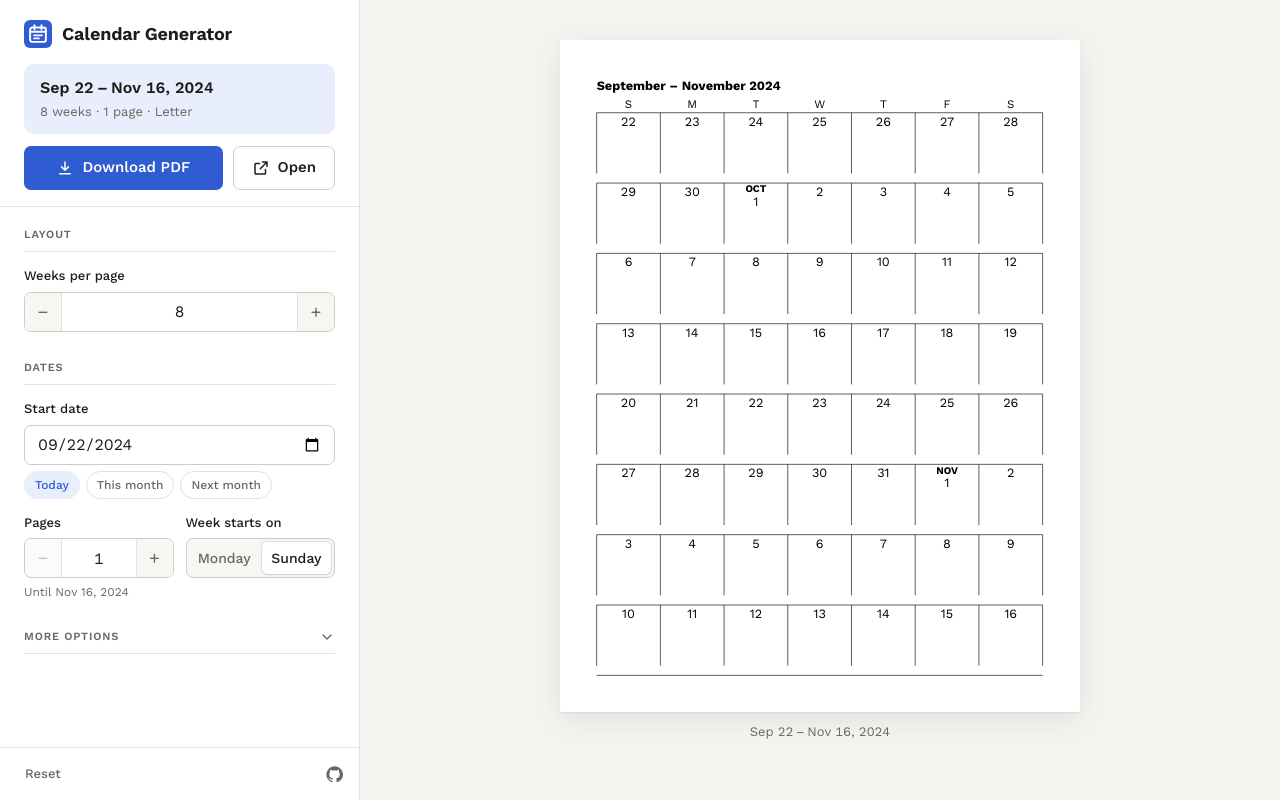
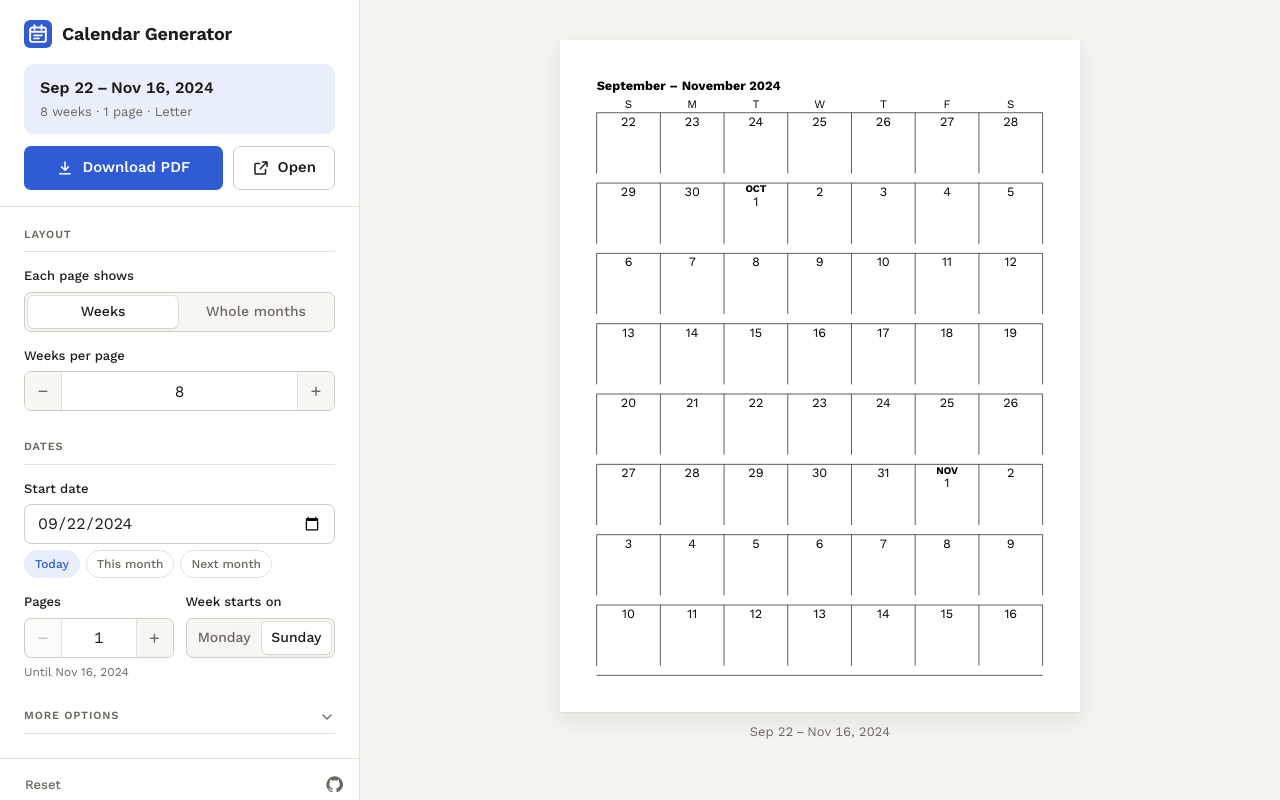
Before and after one commit to lukasondrejka/calendar-generator, a React (Vite) app: page / in a window 1280 px wide. Built offline with nearby package versions, Linux system fonts and the light colour scheme.

Commit message:
Add whole months layout

```diff
--- a/src/calendar.ts
+++ b/src/calendar.ts
@@ -13,12 +13,27 @@ export const WEEK_NUMBER_WIDTH = 0.8;
 export interface CalendarPage {
   firstDay: Date; // first day of the first row
   weeks: number;
+  // Days belonging to the page; other days in the first and last row are dimmed
   rangeStart: Date;
   rangeEnd: Date;
 }
 
-export const buildPages = ({ weeksPerPage, startOnDate, startWeekOn, pageCount }: Settings): CalendarPage[] => {
-  const firstDay = firstDayOfWeek(parseDate(startOnDate), startWeekOn === 'Sunday');
+const lastDayOfMonth = (date: Date): Date =>
+  new Date(date.getFullYear(), date.getMonth() + 1, 0);
+
+const weekRows = (start: Date, end: Date, startsOnSunday: boolean): number => {
+  const first = firstDayOfWeek(start, startsOnSunday);
+  const last = firstDayOfWeek(end, startsOnSunday);
+  // Rounded, because a daylight saving change makes a week an hour shorter or longer
+  return Math.round((last.getTime() - first.getTime()) / (7 * 24 * 60 * 60 * 1000)) + 1;
+};
+
+export const buildPages = ({ pagination, weeksPerPage, monthsPerPage, startOnDate, startWeekOn, pageCount }: Settings): CalendarPage[] => {
+  const startsOnSunday = startWeekOn === 'Sunday';
+  const start = parseDate(startOnDate);
+
+  if (pagination === 'weeks') {
+    const firstDay = firstDayOfWeek(start, startsOnSunday);
     return Array.from({ length: pageCount }, (_, index) => {
       const pageStart = addDays(firstDay, index * weeksPerPage * 7);
       return {
@@ -28,4 +43,19 @@ export const buildPages = ({ weeksPerPage, startOnDate, startWeekOn, pageCount }
         rangeEnd: addDays(pageStart, weeksPerPage * 7 - 1),
       };
     });
+  }
+
+  // Whole months, starting with the month of the start date (two months take at most 10 rows)
+  let month = new Date(start.getFullYear(), start.getMonth(), 1);
+  return Array.from({ length: pageCount }, () => {
+    const rangeStart = month;
+    const rangeEnd = lastDayOfMonth(new Date(month.getFullYear(), month.getMonth() + monthsPerPage - 1, 1));
+    month = addDays(rangeEnd, 1);
+    return {
+      firstDay: firstDayOfWeek(rangeStart, startsOnSunday),
+      weeks: weekRows(rangeStart, rangeEnd, startsOnSunday),
+      rangeStart,
+      rangeEnd,
     };
+  });
+};
--- a/src/components/Sidebar.tsx
+++ b/src/components/Sidebar.tsx
@@ -1,7 +1,7 @@
 import React from 'react';
 import './Sidebar.css';
 import { limits, locales } from '../settings';
-import type { PageSize, Settings, Units, WeekStart } from '../settings';
+import type { PageSize, Pagination, Settings, Units, WeekStart } from '../settings';
 import { paperSizes } from '../calendar';
 import type { CalendarPage } from '../calendar';
 import { formatDate, formatDateRange, MAX_YEAR, MIN_YEAR, toDateString } from '../utils/date';
@@ -32,12 +32,13 @@ const Sidebar: React.FC<{
   onOpen: () => void;
 }> = ({ settings, pages, update, reset, busy, error, onDownload, onOpen }) => {
   const {
-    weeksPerPage, startOnDate, startWeekOn, pageCount,
+    pagination, weeksPerPage, monthsPerPage, startOnDate, startWeekOn, pageCount,
     title, pageSize, margin, units, locale, shadeWeekends, showWeekNumbers,
   } = settings;
 
   const startDate = pages[0].rangeStart;
   const endDate = pages[pages.length - 1].rangeEnd;
+  const months = (endDate.getFullYear() - startDate.getFullYear()) * 12 + endDate.getMonth() - startDate.getMonth() + 1;
 
   const toUnits = (lengthCm: number, step: number) => roundTo(units === 'in' ? cmToIn(lengthCm) : lengthCm, step);
   const paper = paperSizes[pageSize];
@@ -55,7 +56,7 @@ const Sidebar: React.FC<{
       <div className="summary" aria-live="polite">
         <span className="summary-range">{formatDateRange(startDate, endDate)}</span>
         <span className="summary-meta">
-          {plural(weeksPerPage * pageCount, 'week')}
+          {pagination === 'weeks' ? plural(weeksPerPage * pageCount, 'week') : plural(months, 'month')}
           {' '}· {plural(pageCount, 'page')} · {pageSize}
         </span>
       </div>
@@ -85,6 +86,15 @@ const Sidebar: React.FC<{
       <div className="sidebar-body">
         <section className="panel">
           <h2>Layout</h2>
+          <Segmented<Pagination>
+            name="pagination"
+            label="Each page shows"
+            options={['weeks', 'months']}
+            labels={{ weeks: 'Weeks', months: 'Whole months' }}
+            value={pagination}
+            onChange={(value) => update({ pagination: value })}
+          />
+          {pagination === 'weeks' ? (
             <NumberField
               id="weeksPerPage"
               label="Weeks per page"
@@ -92,6 +102,15 @@ const Sidebar: React.FC<{
               {...limits.weeksPerPage}
               onChange={(value) => update({ weeksPerPage: value })}
             />
+          ) : (
+            <Segmented<'1' | '2'>
+              name="monthsPerPage"
+              label="Months per page"
+              options={['1', '2']}
+              value={String(monthsPerPage) as '1' | '2'}
+              onChange={(value) => update({ monthsPerPage: Number(value) as 1 | 2 })}
+            />
+          )}
         </section>
 
         <section className="panel">
@@ -118,6 +137,9 @@ const Sidebar: React.FC<{
                 </button>
               ))}
             </div>
+            {pagination === 'months' && (
+              <small className="hint">The calendar starts with the month of this date.</small>
+            )}
           </div>
           <div className="field-row">
             <NumberField
--- a/src/settings.ts
+++ b/src/settings.ts
@@ -5,9 +5,12 @@ import { clamp, cmToIn, inToCm, roundTo } from './utils/units';
 export type PageSize = 'A4' | 'Letter';
 export type WeekStart = 'Monday' | 'Sunday';
 export type Units = 'cm' | 'in';
+export type Pagination = 'weeks' | 'months';
 
 export interface Settings {
+  pagination: Pagination;
   weeksPerPage: number;
+  monthsPerPage: 1 | 2;
   startOnDate: string;
   startWeekOn: WeekStart;
   pageCount: number;
@@ -63,7 +66,9 @@ const defaultSettings = (): Settings => {
   const letter = LETTER_REGIONS.includes(region);
 
   return {
+    pagination: 'weeks',
     weeksPerPage: 8,
+    monthsPerPage: 1,
     startOnDate: todayAsString(),
     startWeekOn: letter ? 'Sunday' : 'Monday',
     pageCount: 1,
@@ -87,7 +92,9 @@ const integer = (value: unknown, fallback: number, { min, max }: { min: number;
 const sanitize = (value: Partial<Settings>): Settings => {
   const d = defaultSettings();
   return {
+    pagination: oneOf(value.pagination, ['weeks', 'months'], d.pagination),
     weeksPerPage: integer(value.weeksPerPage, d.weeksPerPage, limits.weeksPerPage),
+    monthsPerPage: oneOf(value.monthsPerPage, [1, 2], d.monthsPerPage),
     startOnDate: isValidDateString(value.startOnDate ?? '') ? value.startOnDate! : d.startOnDate,
     startWeekOn: oneOf(value.startWeekOn, ['Monday', 'Sunday'], d.startWeekOn),
     pageCount: integer(value.pageCount, d.pageCount, limits.pageCount),
```
Lines whose indentation alone changed are shown as unchanged.
